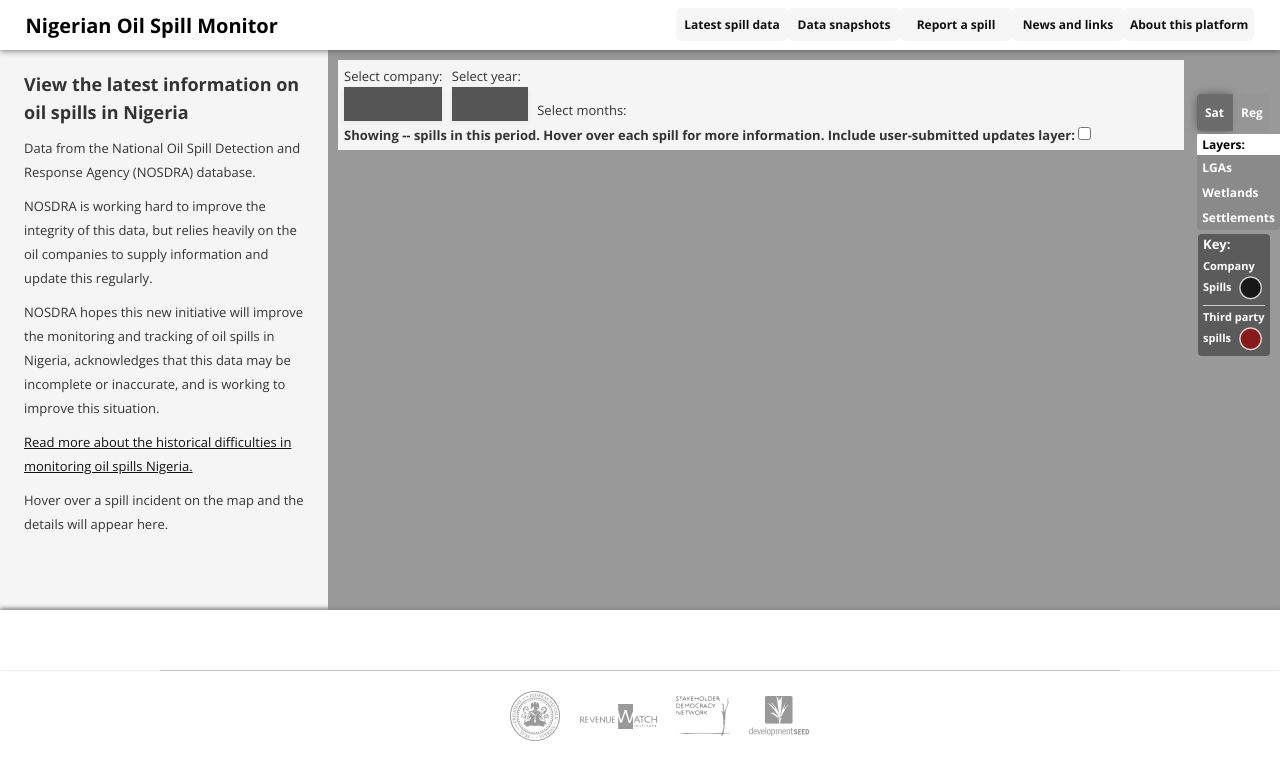
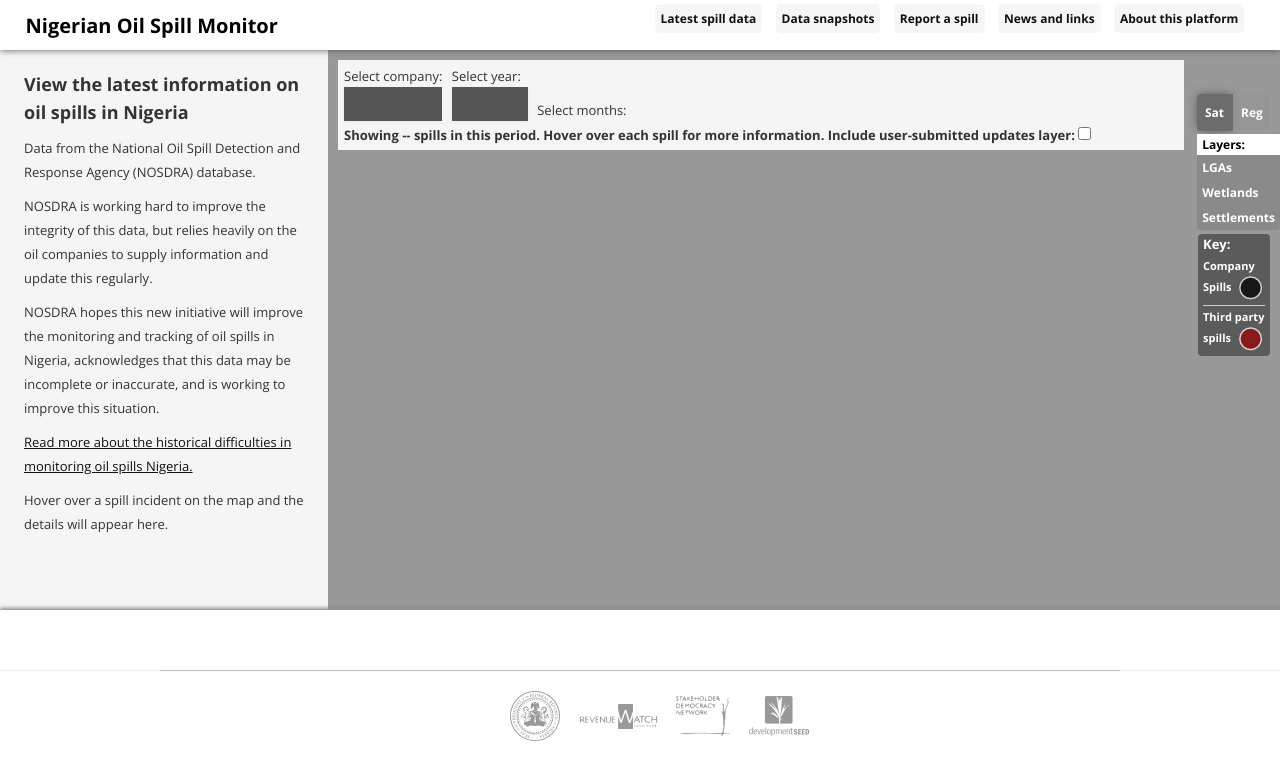
Before and after one commit to sdn4nigeria/monitoring-platform, a Jekyll site: the page built from index.html, in a window 1280 px wide. Shown: the top 780 px of the page. Built offline with Jekyll 4.4.1, drawn with Linux system fonts in a browser that asks for light colours; nearby versions of some CDN libraries; some web fonts are replaced; library files that are not in the unit come from our copies; Markdown is read by kramdown in place of the engine named in the settings.

Commit message:
Update style.css

```diff
--- a/_includes/css/style.css
+++ b/_includes/css/style.css
@@ -453,7 +453,7 @@ ul.dropdown-menu li a.switch-active:hover {
 #nav a {
     font-weight:700;
     font-size: 12px;
-    display: table-cell;
+
     min-width: 100px;
     padding:6px 6px;
     text-align: center;
```
